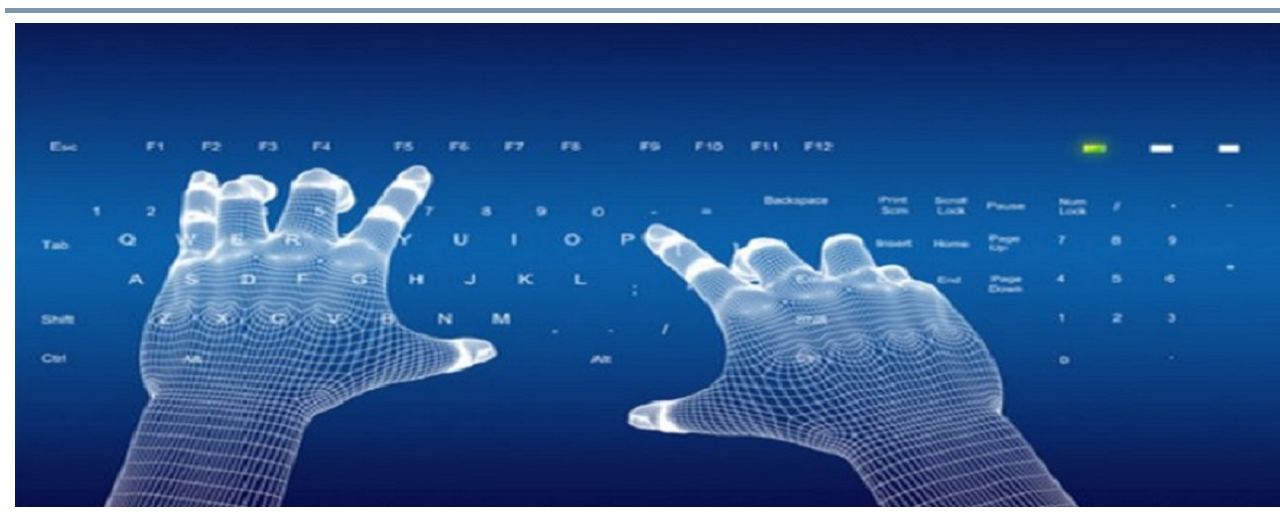
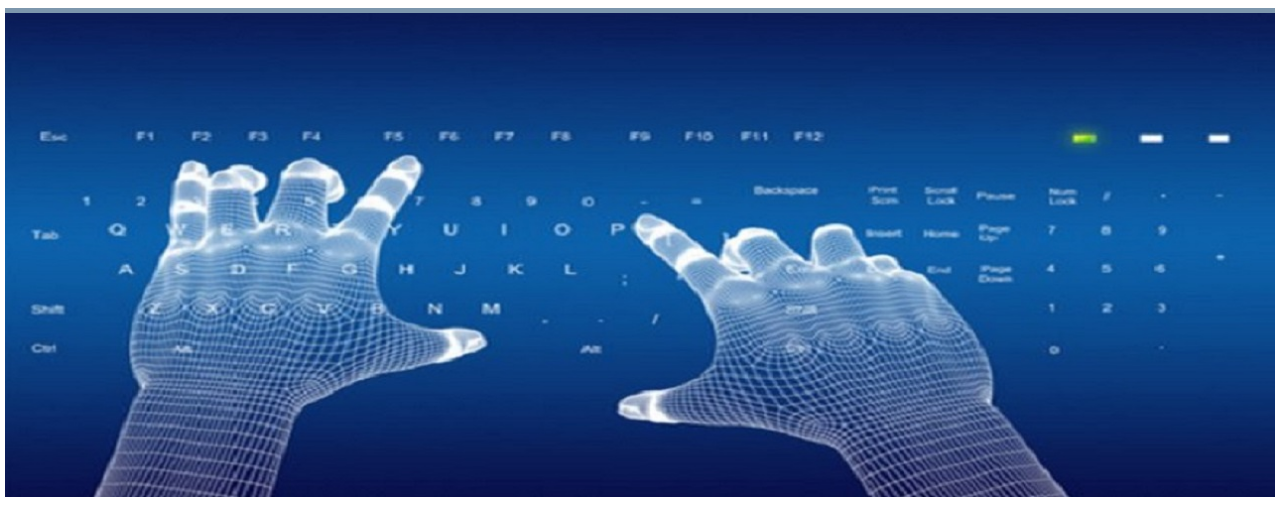
Before and after one commit to tb7459/portfolio, a plain HTML site: page index.html in a window 1280 px wide. Shown: the part 87-606 px from the top of the page. Drawn offline with Linux system fonts and the light colour scheme.

Commit message:
Remove padding on imgMain, and reformat html code.

```diff
--- a/css/styles.css
+++ b/css/styles.css
@@ -28,7 +28,6 @@ img{
 .imgMain{
   max-width: 100%;
   border-top: 5px solid #7d97ad;
-  padding: 10px;
 }
 
 body{
```
Also changed, not shown: index.html (+14 -6 lines).
